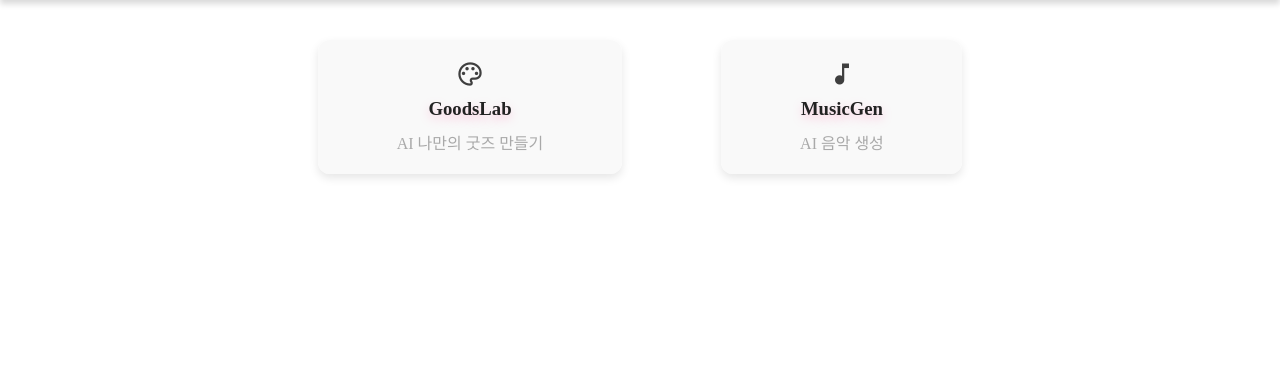
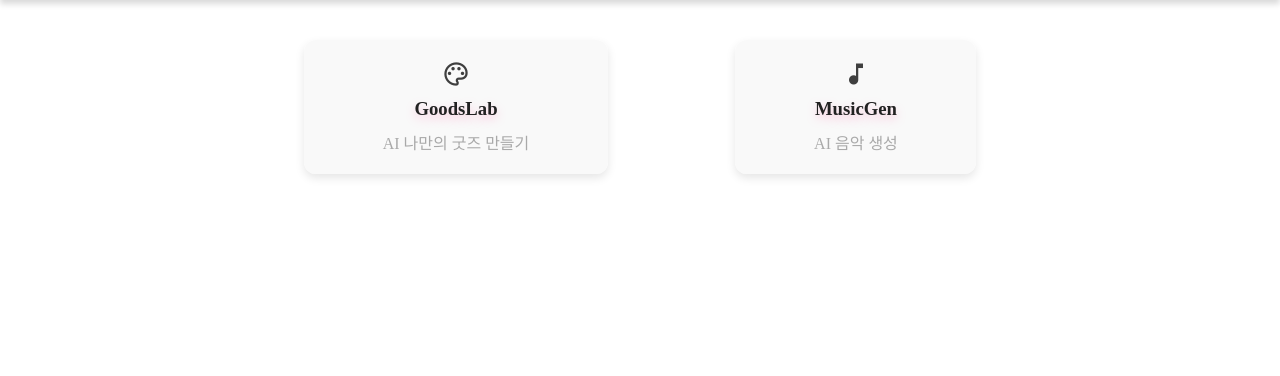
Before and after one commit to ha-yun/GG.v2, a Flask app: page / in a window 1280 px wide. Shown: the part 63-439 px from the top of the page. Run offline with Flask 3, Linux system fonts and the light colour scheme; parts of the project's set-up code (start-up, migrations or seed data) failed here and were passed over.

Commit message:
기타 수정

```diff
--- a/run.py
+++ b/run.py
@@ -1,4 +1,4 @@
-# 1. 필요한 모듈 가져오기
+# 1. 필요한 모듈 가져오기 => Jinja2 템플릿 엔진
 from flask import Flask, jsonify, request, render_template, send_from_directory
 
 # jsonify: JSON 응답용
--- a/static/css/index.css
+++ b/static/css/index.css
@@ -10,6 +10,7 @@
 }
  /* 화면 전체를 감싸는 래퍼 */
  body, html {
+    width: 100%;
     height: 100%;
     margin: 0;
     display: flex;
@@ -71,7 +72,8 @@
 #service_wrap{
     display: flex;
     align-items: center;
-    width: 60%;
+    width: 100%;
+    max-width: 800px;
     margin: 0 auto;
 }
     fieldset {
--- a/templates/home.html
+++ b/templates/home.html
@@ -7,7 +7,6 @@
     <script src="https://code.jquery.com/jquery-3.7.1.js" integrity="sha256-eKhayi8LEQwp4NKxN+CfCh+3qOVUtJn3QNZ0TciWLP4=" crossorigin="anonymous"></script>
     <link rel="stylesheet" type="text/css" href="{{ url_for('static', filename='css/index.css') }}">
     <link rel="stylesheet" href="https://fonts.googleapis.com/css2?family=Material+Symbols+Outlined:opsz,wght,FILL,GRAD@20..48,100..700,0..1,-50..200&icon_names=music_note,palette,person" />
-
 
 </head>
 
```
